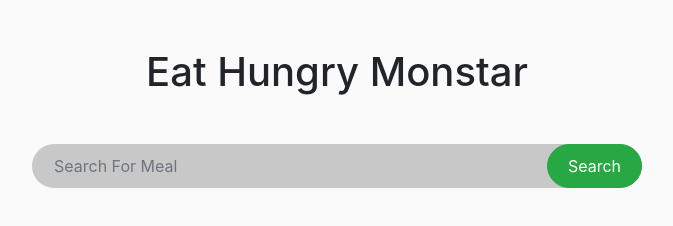
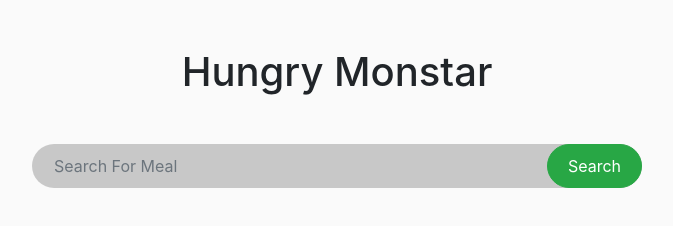
Before and after one commit to nAzmulHudaa/hungry-monstar, a plain HTML site: page index.html in a window 1280 px wide. Shown: the whole page, without its empty margins (303-976 px from the left). Drawn offline with nearby package versions, Linux system fonts and the light colour scheme.

Commit message:
some changes

```diff
--- a/index.html
+++ b/index.html
@@ -13,7 +13,7 @@
 <body>
     <main class="content-area">
         <div class="search-bar col-md-6 mx-auto">
-            <h1 class="text-center mt-5"> Eat Hungry Monstar</h1>
+            <h1 class="text-center mt-5">  Hungry Monstar</h1>
             <div class="search-box my-5">
                 <input id="search-field" type="text" class="form-control" placeholder="Search For Meal">
                 <button onclick="searchMeals()" class="btn btn-success search-btn">Search</button>
```
